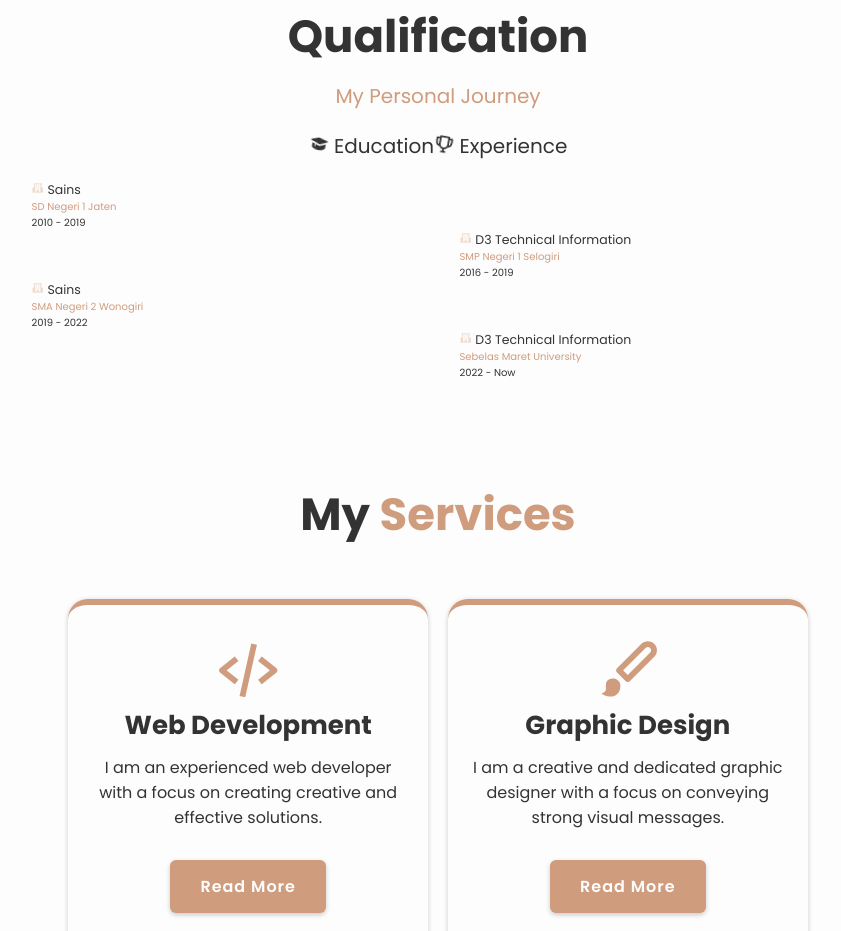
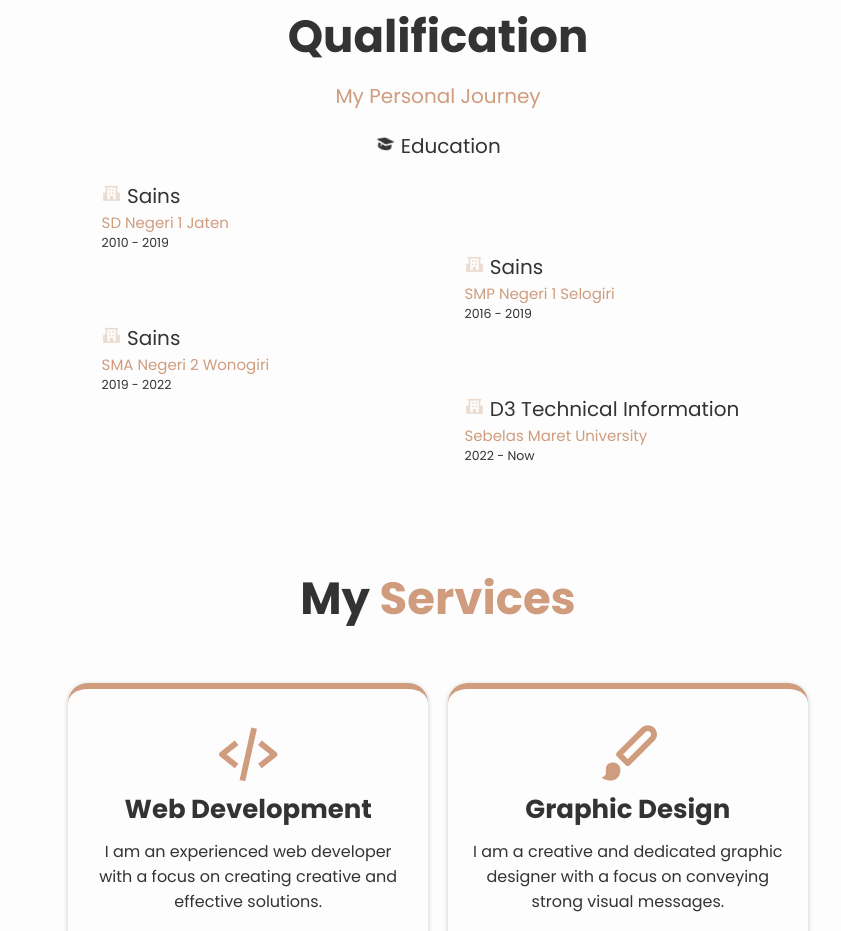
Before and after one commit to vaclariva/vaclariva.github.io, a plain HTML site: page index.html in a window 1280 px wide. Shown: the part 2153-3084 px from the top of the page, without its empty margins (202-1043 px from the left). Drawn offline with nearby package versions, Linux system fonts and the light colour scheme.

Commit message:
Portofolio tentang saya Clariva.

```diff
--- a/index.html
+++ b/index.html
@@ -216,11 +216,11 @@
             Education
           </div>
 
-          <div class="qualification__button button--flex"
+          <!-- <div class="qualification__button button--flex"
             data-target="#experience">
             <i class='bx bx-trophy bx-tada' ></i>
             Experience
-          </div>
+          </div> -->
         </div>
         <div class="qualification__sections"></div>
         <!--==================== QUALIFICATION CONTENT 1 ====================-->
@@ -254,7 +254,7 @@
             </div>
 
             <div>
-              <h3 class="qualification__title"> <i class='bx bxs-school bx-flashing' style='color:#cf9e7c' ></i>  D3 Technical Information</h3>
+              <h3 class="qualification__title"> <i class='bx bxs-school bx-flashing' style='color:#cf9e7c' ></i>  Sains</h3>
               <span class="qualification__subtitle">SMP Negeri 1 Selogiri</span>
               <div class="qualification__calendar">
                 <i class="uil uil-calendar-alt"></i>
--- a/style.css
+++ b/style.css
@@ -633,30 +633,30 @@ span {
   }
 
   .qualification__icon {
-    font-size: 1.8rem;
+    font-size: 9rem;
     margin-right: var(--mb-0-25);
   }
 
   .qualification__data {
     display: grid;
     grid-template-columns: 1fr max-content 1fr;
-    column-gap: 1.5rem;
-    padding: 0 80px;
+    column-gap: 2rem;
+    padding: 0 150px;
   }
 
   .qualification__title {
-    font-size: 1.25rem;
+    font-size: 2rem;
     font-weight: var(--font-medium);
   }
 
   .qualification__subtitle {
     display: inline-block;
-    font-size: 1rem;
+    font-size: 1.5rem;
     margin-bottom: var(--mb-1);
   }
 
   .qualification__calendar {
-    font-size: 1rem;
+    font-size: 1.25rem;
     color: var(--text-color-light);
   }
 
```
